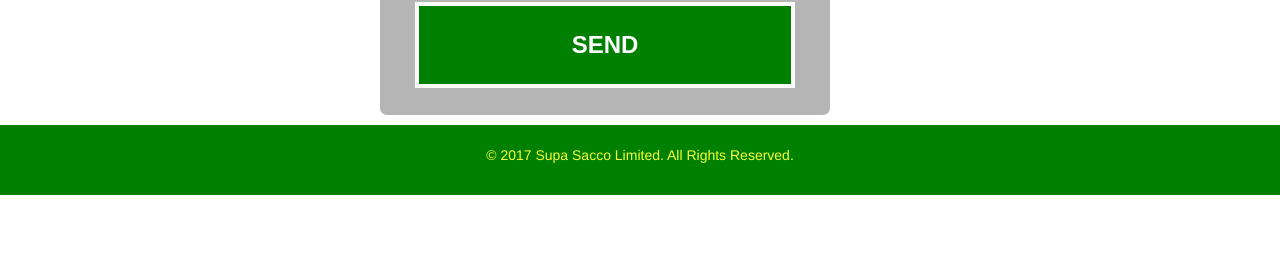
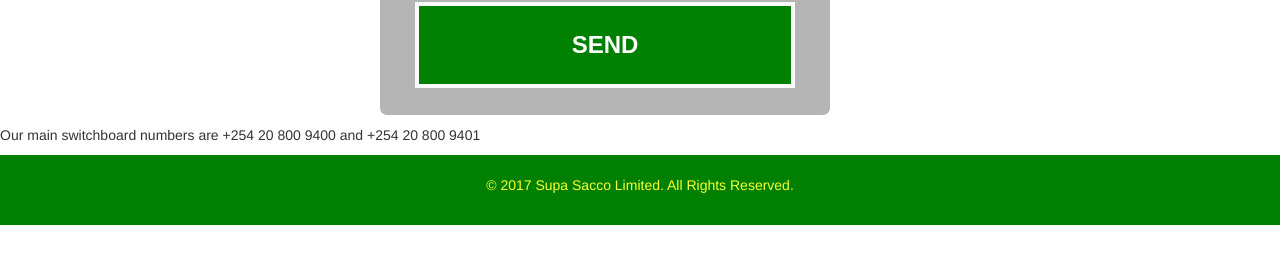
Before and after one commit to liciolentimo/supasacco, a plain HTML site: page contact.html in a window 1280 px wide. Shown: the part 542-800 px from the top of the page. Drawn offline with nearby package versions, Linux system fonts and the light colour scheme.

Commit message:
contacts desing

```diff
--- a/contact.html
+++ b/contact.html
@@ -45,6 +45,10 @@ rel="stylesheet" />
 							</form>
 						  </div>
           </div>
+
+          <div>
+            <p>Our main switchboard numbers are +254 20 800 9400 and +254 20 800 9401</p>
+          </div>
                         <footer class="container-fluid">
 
                             &copy; 2017 Supa Sacco Limited. All Rights Reserved.
```
